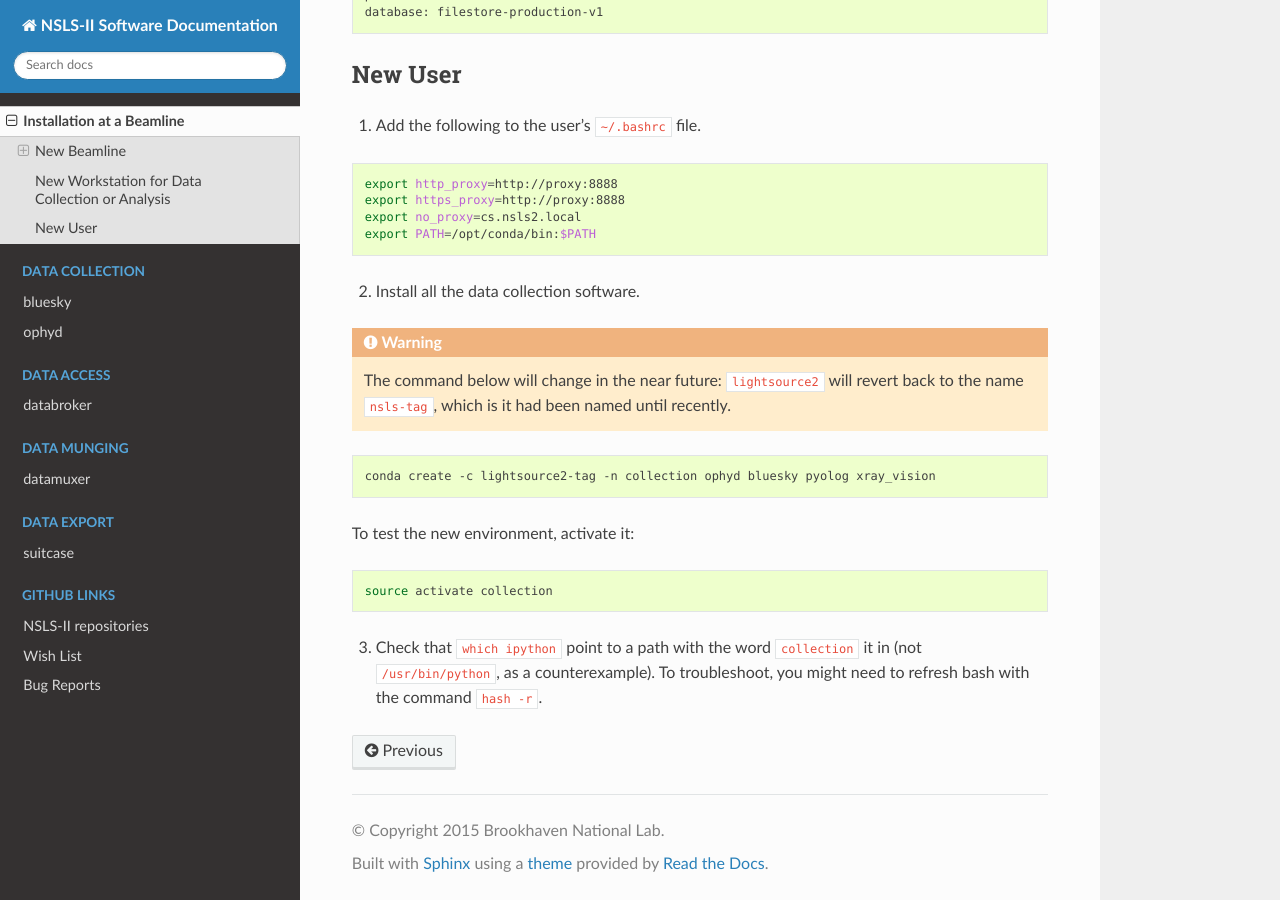
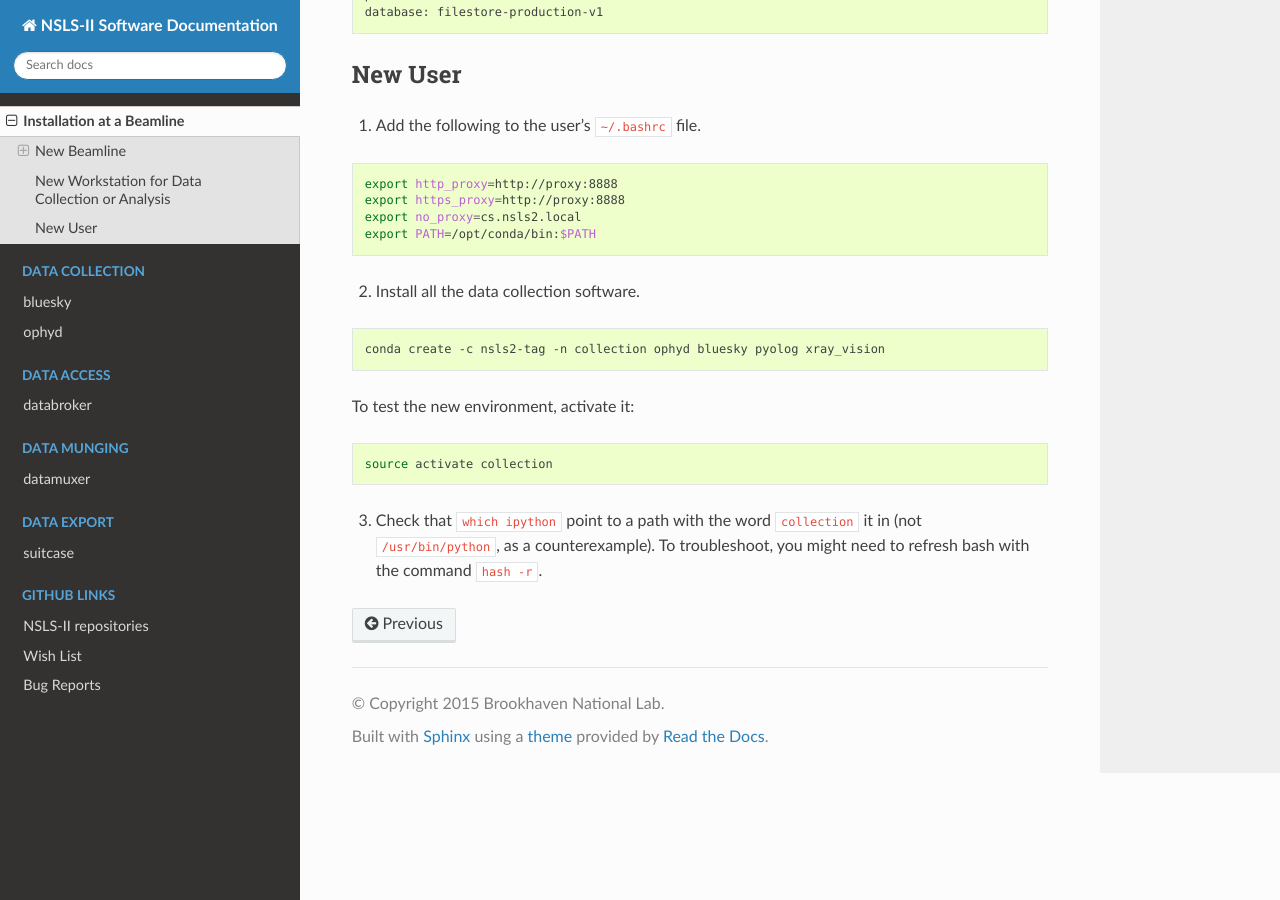
Before and after one commit to NSLS-II/docs, a Sphinx documentation site: the page built from source/fresh-installation.rst, in a window 1280 px wide and 900 px high, scrolled down 4320 px. Built offline with Sphinx 7.4.7 and the Read the Docs theme 2.0.0, drawn with Linux system fonts in a browser that asks for light colours; pages that are not in the unit, such as notebooks, are missing from menus.

Commit message:
Update channel name: lightsource2-tag -> nsls2-tag.

```diff
--- a/source/fresh-installation.rst
+++ b/source/fresh-installation.rst
@@ -244,15 +244,9 @@ New User
 
 2. Install all the data collection software.
 
-.. warning::
-
-    The command below will change in the near future: ``lightsource2`` will
-    revert back to the name ``nsls-tag``, which is it had been named until
-    recently.
-
 .. code-block:: bash
 
-    conda create -c lightsource2-tag -n collection ophyd bluesky pyolog xray_vision
+    conda create -c nsls2-tag -n collection ophyd bluesky pyolog xray_vision
 
 To test the new environment, activate it:
 
```
